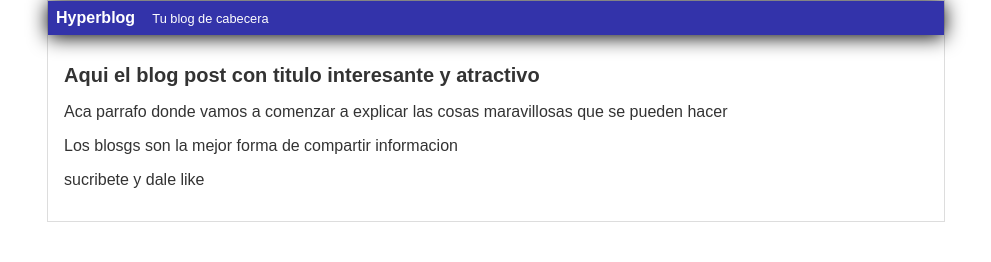
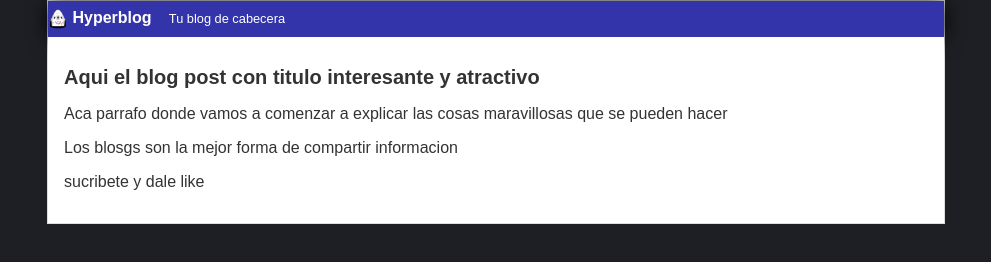
Before and after one commit to FrankGeronimo/hyperblog, a plain HTML site: page blogpost.html in a window 1280 px wide. Shown: the whole page, without its empty margins (144-1135 px from the left). Drawn offline with Linux system fonts and the light colour scheme.

Commit message:
color de fondo,logo nuevo y mejor color de header

```diff
--- a/blogpost.html
+++ b/blogpost.html
@@ -7,6 +7,7 @@
 <body>
     <div id="container">
         <div id="cabecera">
+            <img id="logo" src="imagen/dragon.png" />
             Hyperblog
             <span id="tagline">Tu blog de cabecera</span>
         </div>
--- a/css/estilos.css
+++ b/css/estilos.css
@@ -1,5 +1,6 @@
 body
 {
+    background: #1e1f24;
     color: #333;
     text-align: center;
     font-family: Arial;
@@ -15,7 +16,13 @@ body
     color:white;
     font-weight: bold;
     margin: 0%;
-    padding: 0.5em;
+    padding: 0.5em 0 0.5em;
+}
+
+#cabecera #logo
+{
+    width: 20px;
+    vertical-align: middle;
 }
 
 #cabecera #tagline
@@ -41,5 +48,6 @@ body
 
 #post
 {
+    background: white;
     padding: 1em;
 }
```
